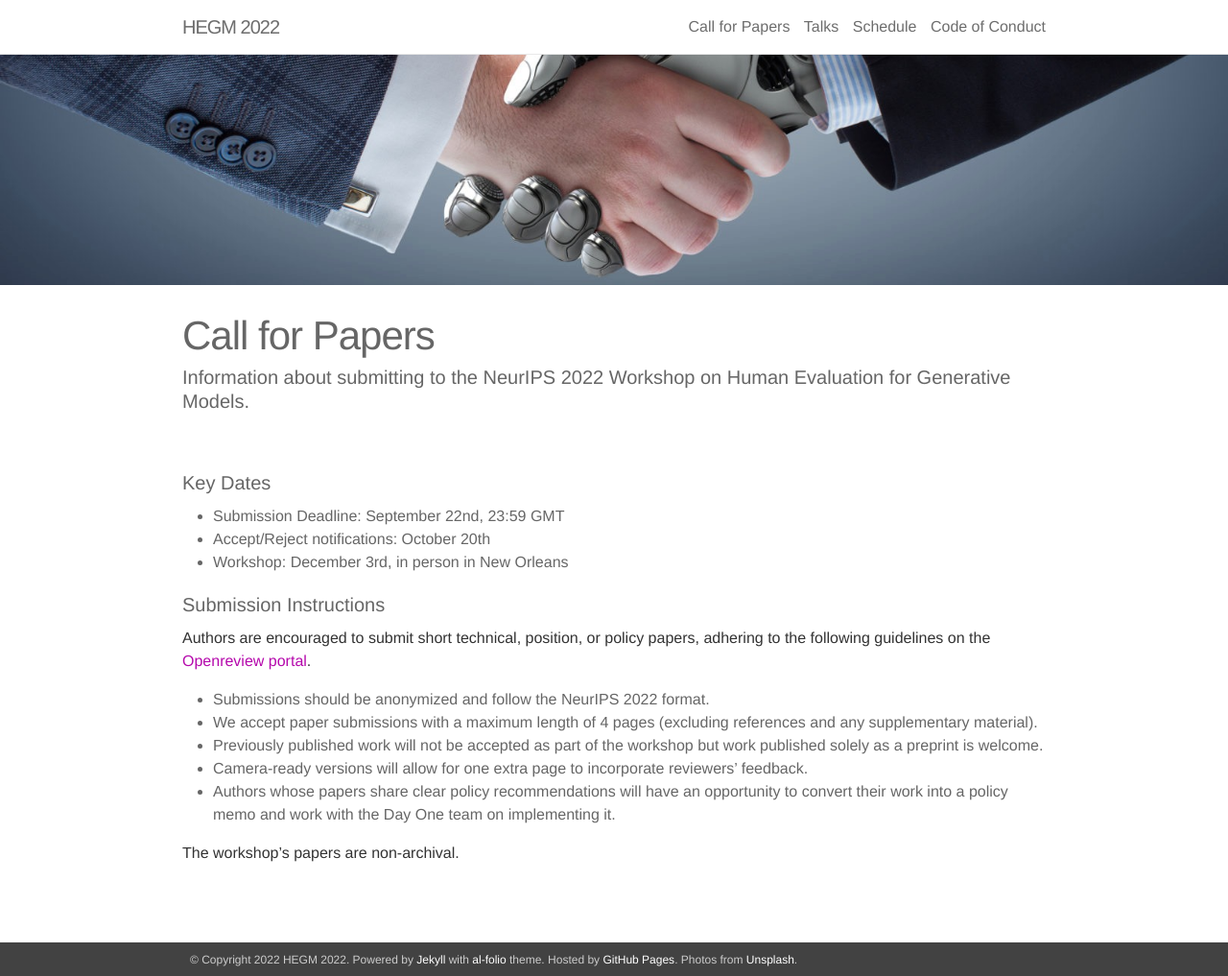
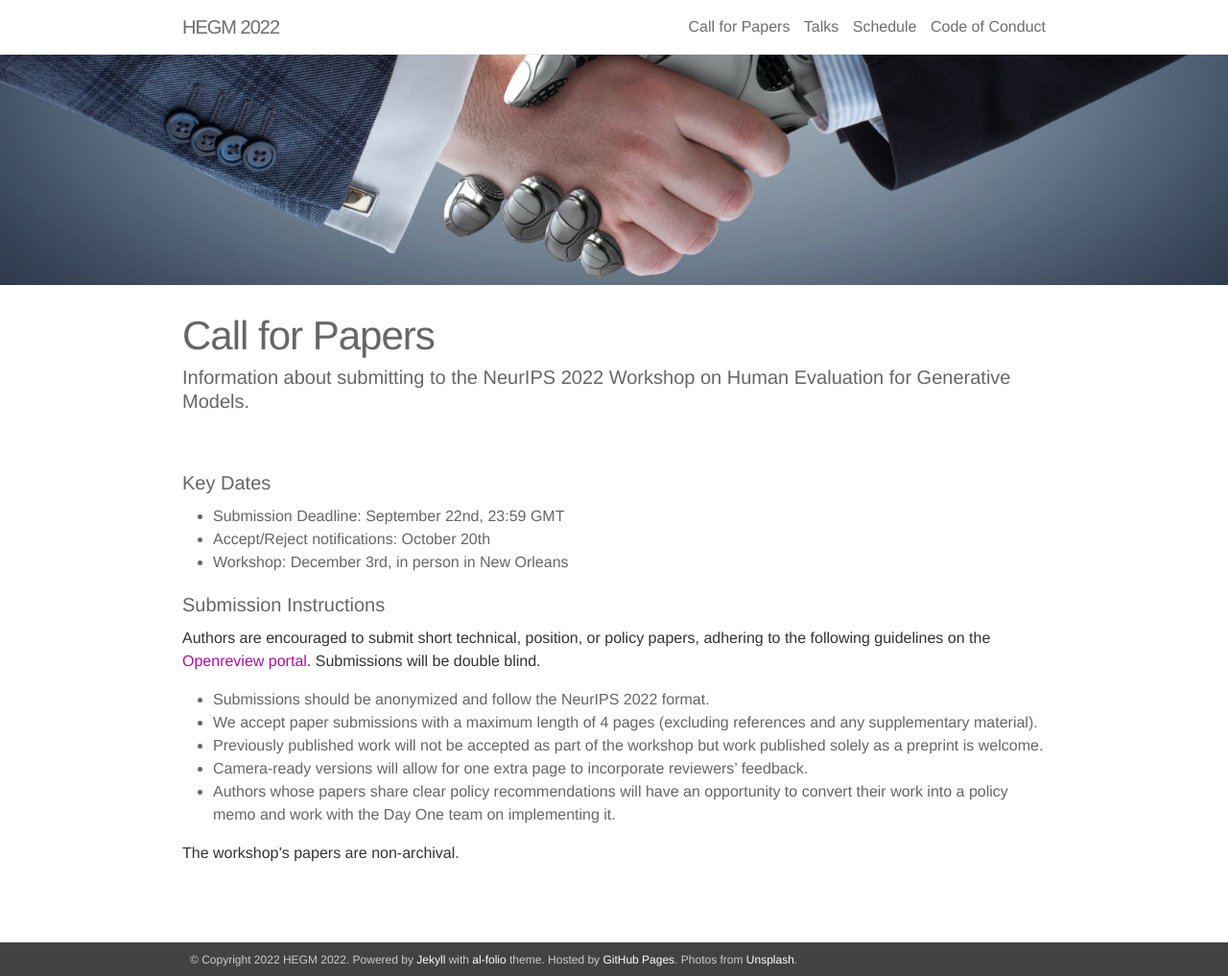
Before and after one commit to acmi-lab/humaneval-workshop, a Jekyll site: the page built from _pages/04_instructions.md, in a window 1280 px wide and 1017 px high. Shown: the whole window at 96% size. Built offline with Jekyll 4.4.1, drawn with Linux system fonts in a browser that asks for light colours; nearby versions of some CDN libraries.

Commit message:
Update 04_instructions.md

```diff
--- a/_pages/04_instructions.md
+++ b/_pages/04_instructions.md
@@ -13,7 +13,7 @@ description: Information about submitting to the NeurIPS 2022 Workshop on Human
 
 #### Submission Instructions
 
-Authors are encouraged to submit short technical, position, or policy papers, adhering to the following guidelines on the [Openreview portal](https://openreview.net/group?id=NeurIPS.cc/2022/Workshop/HEGM).
+Authors are encouraged to submit short technical, position, or policy papers, adhering to the following guidelines on the [Openreview portal](https://openreview.net/group?id=NeurIPS.cc/2022/Workshop/HEGM). Submissions will be double blind.
 
 * Submissions should be anonymized and follow the NeurIPS 2022 format.
 * We accept paper submissions with a maximum length of 4 pages (excluding references and any supplementary material).
```
